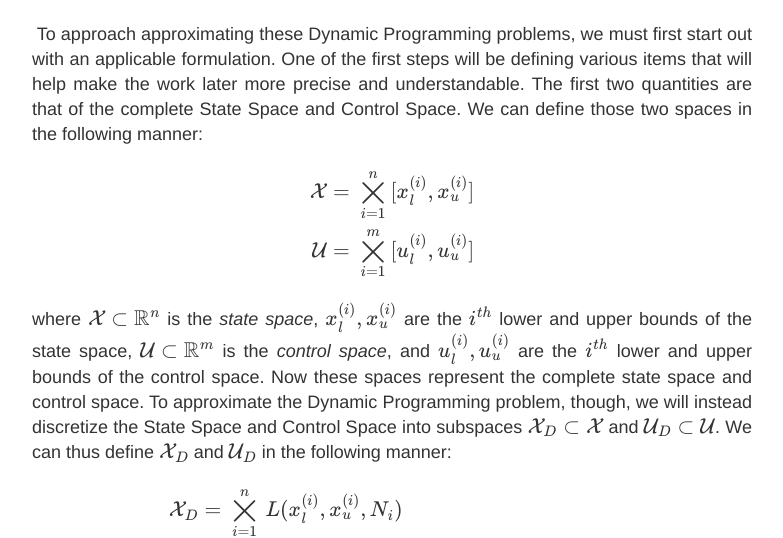
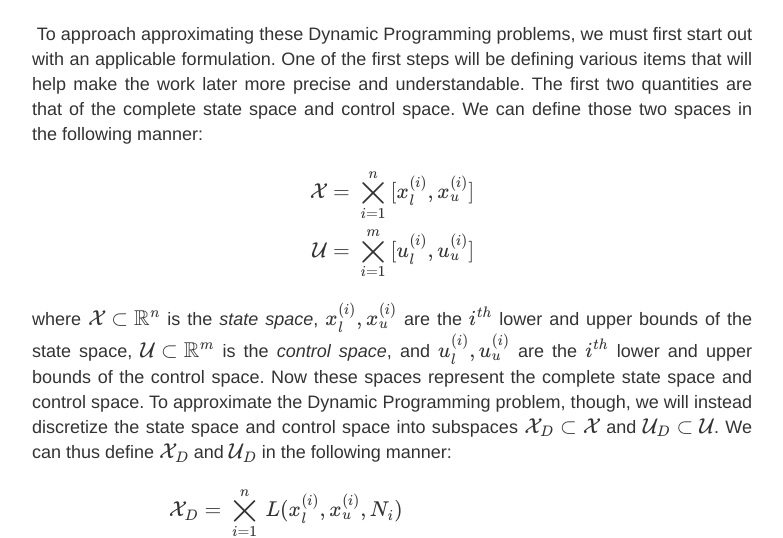
Before and after one commit to choward1491/choward1491.github.io, a Jekyll site: the page built from _posts/2017-02-04-Control-from-Approximate-Dynamic-Programming-Using-State-Space-Discretization.html, in a window 1280 px wide and 900 px high, scrolled down 559 px. Shown: the part 236-774 px from the top of the window, without its empty margins (248-1031 px from the left). Built offline with Jekyll 4.4.1, drawn with Linux system fonts in a browser that asks for light colours; nearby versions of some CDN libraries; comment, search, counter and statistics services are not loaded.

```diff
--- a/_posts/2017-02-04-Control-from-Approximate-Dynamic-Programming-Using-State-Space-Discretization.html
+++ b/_posts/2017-02-04-Control-from-Approximate-Dynamic-Programming-Using-State-Space-Discretization.html
@@ -13,14 +13,14 @@ categories: algorithms math linear-algebra control-theory dynamic-programming re
 
 <h2>The Approximate Dynamic Programming Formulation</h2>
 <h3>Definitions</h3>
-<p>$\def\bigtimes{\mathop{\vcenter{\huge\times}}}$ To approach approximating these Dynamic Programming problems, we must first start out with an applicable formulation. One of the first steps will be defining various items that will help make the work later more precise and understandable. The first two quantities are that of the complete State Space and Control Space. We can define those two spaces in the following manner:</p>
+<p>$\def\bigtimes{\mathop{\vcenter{\huge\times}}}$ To approach approximating these Dynamic Programming problems, we must first start out with an applicable formulation. One of the first steps will be defining various items that will help make the work later more precise and understandable. The first two quantities are that of the complete state space and control space. We can define those two spaces in the following manner:</p>
 
 \begin{align}
 \mathcal{X} &= \bigtimes_{i=1}^{n} \lbrack x_{l}^{(i)}, x_{u}^{(i)}\rbrack \\
 \mathcal{U} &= \bigtimes_{i=1}^{m} \lbrack u_{l}^{(i)}, u_{u}^{(i)}\rbrack
 \end{align}
 
-<p>where $\mathcal{X} \subset \mathbb{R}^{n}$ is the <i>state space</i>, $x_{l}^{(i)}, x_{u}^{(i)}$ are the $i^{th}$ lower and upper bounds of the state space, $\mathcal{U} \subset \mathbb{R}^{m}$ is the <i>control space</i>, and $u_{l}^{(i)}, u_{u}^{(i)}$ are the $i^{th}$ lower and upper bounds of the control space. Now these spaces represent the complete state space and control space. To approximate the Dynamic Programming problem, though, we will instead discretize the State Space and Control Space into subspaces $\mathcal{X}_{D} \subset \mathcal{X}$ and $\mathcal{U}_{D} \subset \mathcal{U}$. We can thus define $\mathcal{X}_{D}$ and $\mathcal{U}_{D}$ in the following manner:</p>
+<p>where $\mathcal{X} \subset \mathbb{R}^{n}$ is the <i>state space</i>, $x_{l}^{(i)}, x_{u}^{(i)}$ are the $i^{th}$ lower and upper bounds of the state space, $\mathcal{U} \subset \mathbb{R}^{m}$ is the <i>control space</i>, and $u_{l}^{(i)}, u_{u}^{(i)}$ are the $i^{th}$ lower and upper bounds of the control space. Now these spaces represent the complete state space and control space. To approximate the Dynamic Programming problem, though, we will instead discretize the state space and control space into subspaces $\mathcal{X}_{D} \subset \mathcal{X}$ and $\mathcal{U}_{D} \subset \mathcal{U}$. We can thus define $\mathcal{X}_{D}$ and $\mathcal{U}_{D}$ in the following manner:</p>
 
 \begin{align}
 \mathcal{X}_{D} &= \bigtimes_{i=1}^{n} L( x_{l}^{(i)}, x_{u}^{(i)}, N_i ) \label{xd} \\
```
